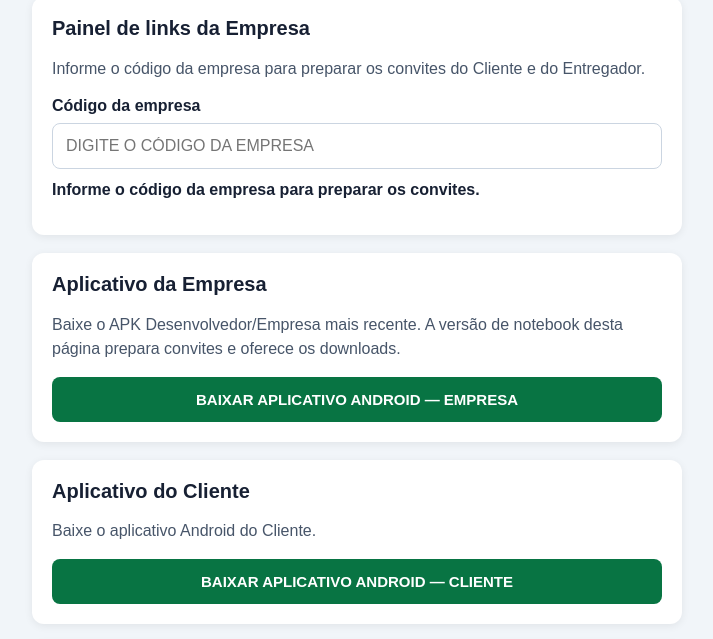
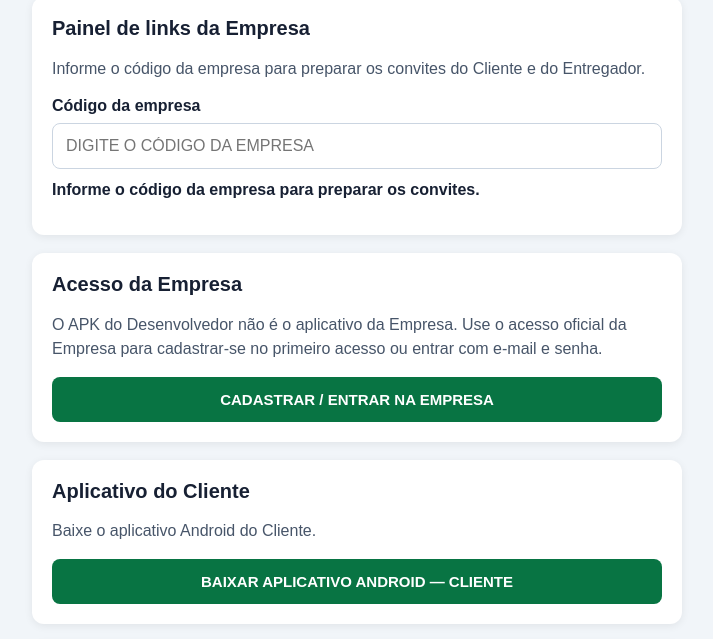
Before and after one commit to Alberesbet/agua-gas-express-v13, a plain HTML site: page public/empresa/index.html in a window 1280 px wide. Shown: the part 89-728 px from the top of the page, without its empty margins (283-996 px from the left). Drawn offline with Linux system fonts and the light colour scheme.

Commit message:
Corrige acesso da Empresa e aponta downloads para APKs publicados junto com o site

```diff
--- a/public/empresa/index.html
+++ b/public/empresa/index.html
@@ -133,17 +133,13 @@
   </section>
 
   <section class="card">
-    <h2>Aplicativo da Empresa</h2>
+    <h2>Acesso da Empresa</h2>
     <p class="info">
-      Baixe o APK Desenvolvedor/Empresa mais recente. A versão de notebook desta página prepara convites e oferece os downloads.
+      O APK do Desenvolvedor não é o aplicativo da Empresa. Use o acesso oficial da Empresa para cadastrar-se no primeiro acesso ou entrar com e-mail e senha.
     </p>
-
-    <a
-      class="button"
-      id="downloadEmpresa"
-      href="https://github.com/Alberesbet/agua-gas-express-v13/releases/download/latest-build/AguaGasExpress-Desenvolvedor.apk"
-    >
-      BAIXAR APLICATIVO ANDROID — EMPRESA
+    <a class="button" id="acessoEmpresa"
+      href="https://alberesbet.github.io/agua-gas-express-v13/invite/empresa/">
+      CADASTRAR / ENTRAR NA EMPRESA
     </a>
   </section>
 
@@ -156,7 +152,7 @@
     <a
       class="button"
       id="downloadCliente"
-      href="https://github.com/Alberesbet/agua-gas-express-v13/releases/download/latest-build/AguaGasExpress-Cliente.apk"
+      href="https://alberesbet.github.io/agua-gas-express-v13/downloads/AguaGasExpress-Cliente.apk"
     >
       BAIXAR APLICATIVO ANDROID — CLIENTE
     </a>
@@ -171,7 +167,7 @@
     <a
       class="button"
       id="downloadEntregador"
-      href="https://github.com/Alberesbet/agua-gas-express-v13/releases/download/latest-build/AguaGasExpress-Entregador.apk"
+      href="https://alberesbet.github.io/agua-gas-express-v13/downloads/AguaGasExpress-Entregador.apk"
     >
       BAIXAR APLICATIVO ANDROID — ENTREGADOR
     </a>
```
